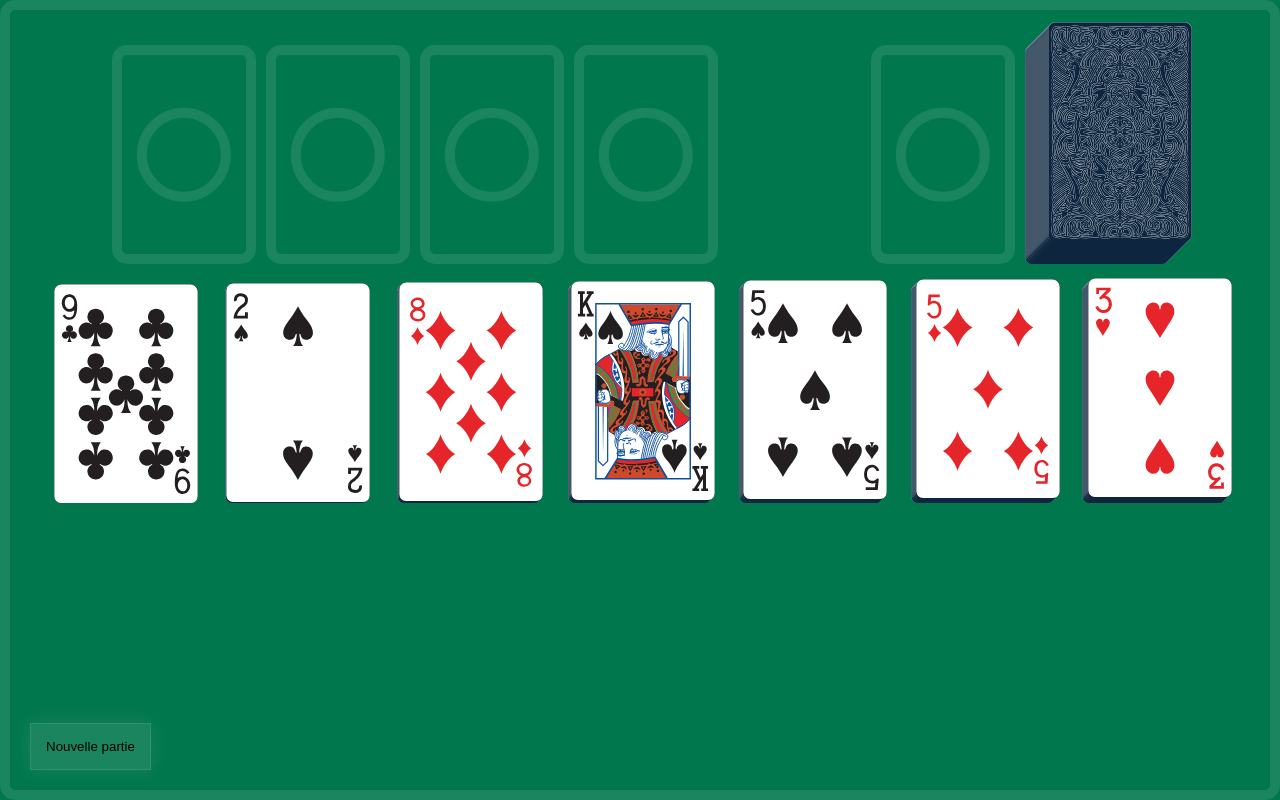
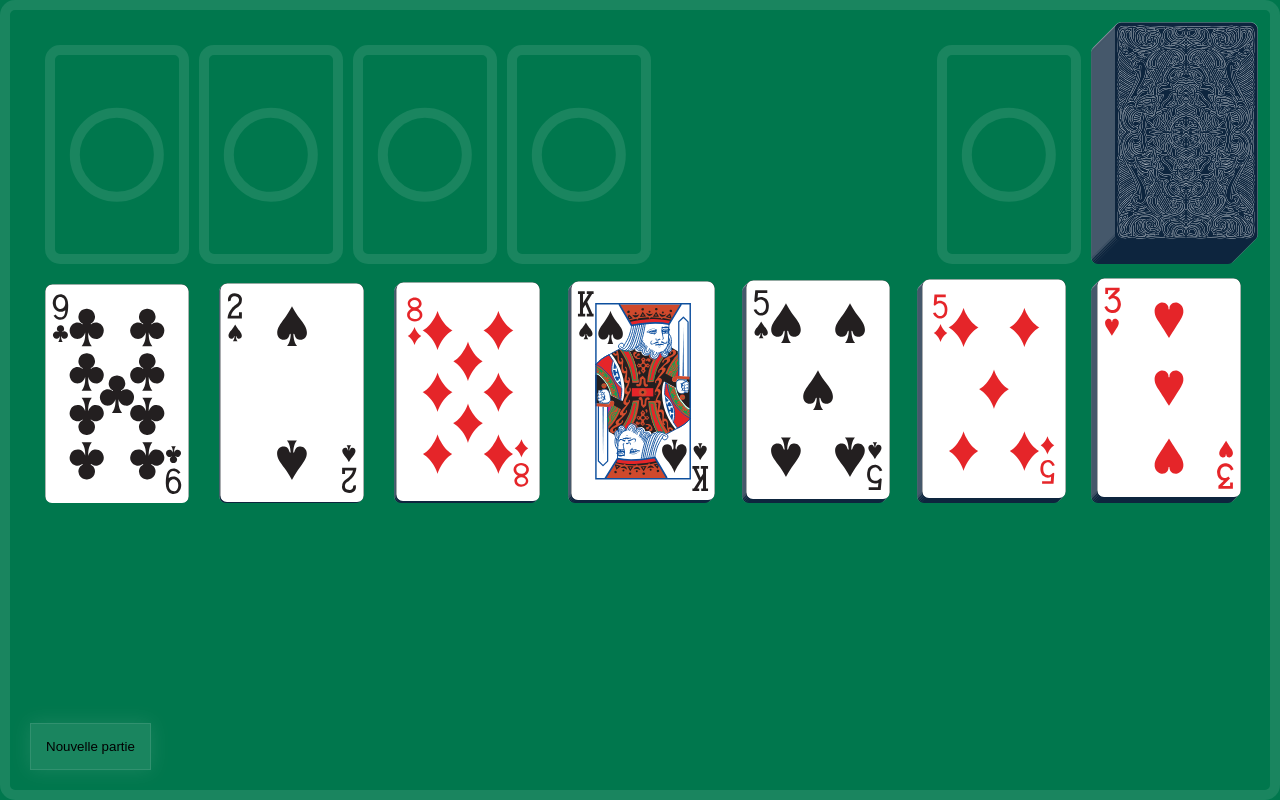
Before and after one commit to Jeremiejade/alon-in-the--card, a website built with Parcel: page index.html in a window 1280 px wide. Built offline with nearby package versions, Linux system fonts and the light colour scheme.

Commit message:
Improve style for wide screen

```diff
--- a/scss/main.scss
+++ b/scss/main.scss
@@ -41,7 +41,9 @@ button {
 .top-row,
 .bottom-row {
   display: flex;
-  justify-content: space-around;
+  justify-content: space-between;
+  max-width: 1450px;
+  margin: 0 auto;
 }
 
 .final-pills,
```
